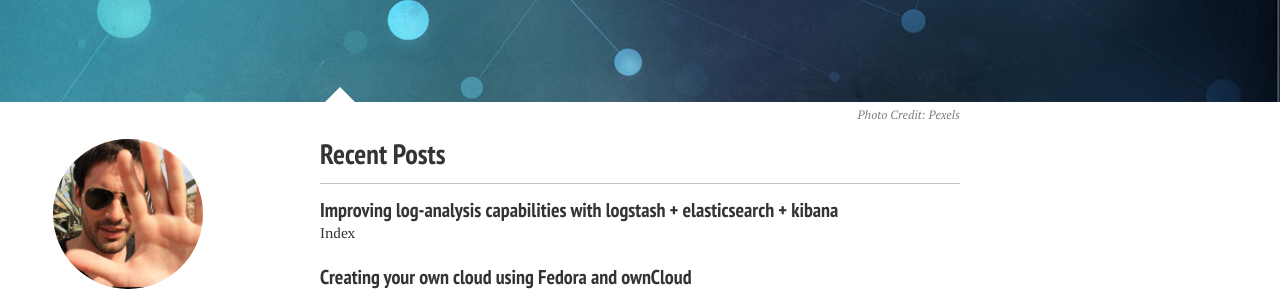
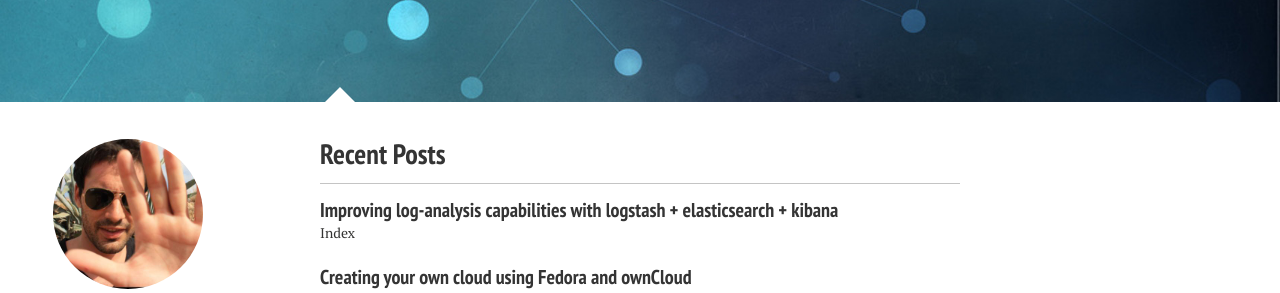
Before and after one commit to lestrade84/lestrade84.github.io, a Jekyll site: the page built from index.md, in a window 1280 px wide. Shown: the part 319-612 px from the top of the page. Built offline with Jekyll 4.4.1, drawn with Linux system fonts in a browser that asks for light colours; nearby versions of some CDN libraries.

Commit message:
Delete credits

```diff
--- a/index.md
+++ b/index.md
@@ -4,6 +4,4 @@ excerpt: "Adventures and Misadventures over the clouds"
 tags: [Home, Carlos, Spitzer, blog, Linux]
 image:
   feature: main-banner.jpg
-  credit: Pexels
-  creditlink: http://www.pexels.com/
 ---
```
